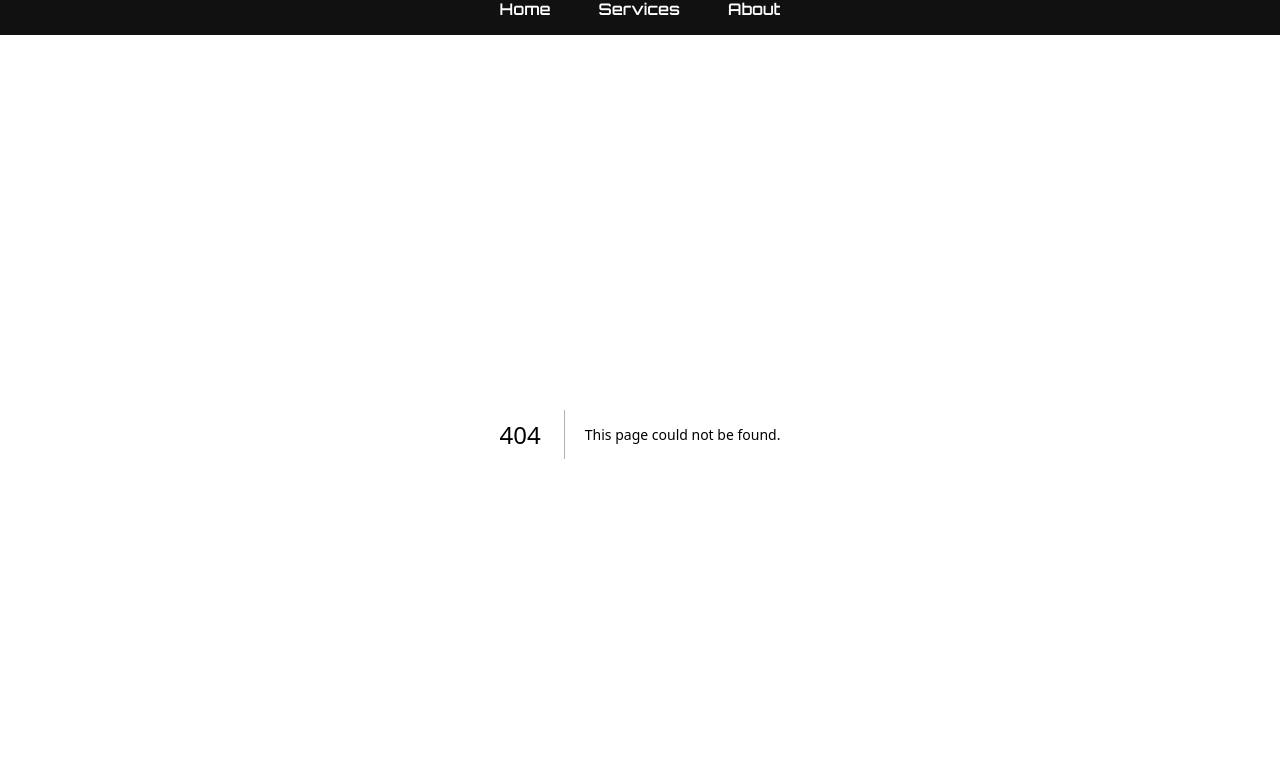
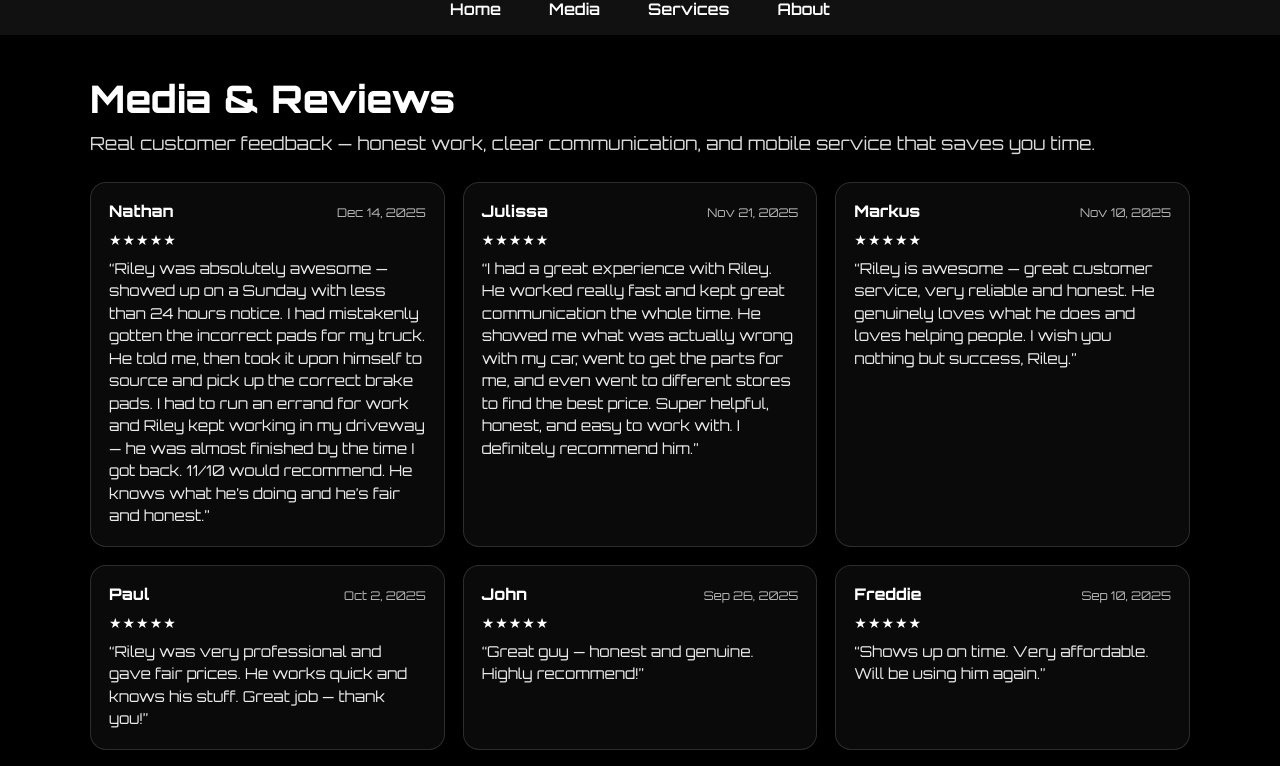
Before and after one commit to rileyjayala41/pitstop-next, a Next.js app: page /reviews in a window 1280 px wide. Before the commit this address had no page. Shown: the part 553-1319 px from the top of the page. Built offline with nearby package versions, Linux system fonts and the light colour scheme.

Commit message:
Add reviews route page

```diff
--- /dev/null
+++ b/app/reviews/page.tsx
@@ -0,0 +1,142 @@
+export const metadata = {
+  title: "Media & Reviews | Pit Stop Automotive",
+  description:
+    "Real customer reviews for Pit Stop Automotive — mobile mechanic services you can trust.",
+};
+
+type Review = {
+  name: string;
+  date?: string;
+  rating?: number; // 1-5
+  text: string;
+};
+
+const REVIEWS: Review[] = [
+  {
+    name: "Nathan",
+    date: "Dec 14, 2025",
+    rating: 5,
+    text:
+      "Riley was absolutely awesome — showed up on a Sunday with less than 24 hours notice. I had mistakenly gotten the incorrect pads for my truck. He told me, then took it upon himself to source and pick up the correct brake pads. I had to run an errand for work and Riley kept working in my driveway — he was almost finished by the time I got back. 11/10 would recommend. He knows what he’s doing and he’s fair and honest.",
+  },
+  {
+    name: "Julissa",
+    date: "Nov 21, 2025",
+    rating: 5,
+    text:
+      "I had a great experience with Riley. He worked really fast and kept great communication the whole time. He showed me what was actually wrong with my car, went to get the parts for me, and even went to different stores to find the best price. Super helpful, honest, and easy to work with. I definitely recommend him.",
+  },
+  {
+    name: "Markus",
+    date: "Nov 10, 2025",
+    rating: 5,
+    text:
+      "Riley is awesome — great customer service, very reliable and honest. He genuinely loves what he does and loves helping people. I wish you nothing but success, Riley.",
+  },
+  {
+    name: "Paul",
+    date: "Oct 2, 2025",
+    rating: 5,
+    text:
+      "Riley was very professional and gave fair prices. He works quick and knows his stuff. Great job — thank you!",
+  },
+  {
+    name: "John",
+    date: "Sep 26, 2025",
+    rating: 5,
+    text: "Great guy — honest and genuine. Highly recommend!",
+  },
+  {
+    name: "Freddie",
+    date: "Sep 10, 2025",
+    rating: 5,
+    text: "Shows up on time. Very affordable. Will be using him again.",
+  },
+  {
+    name: "Scott",
+    date: "Sep 7, 2025",
+    rating: 5,
+    text:
+      "Riley arrived and started on the job quickly, replacing front brakes, rotors, and pads. I’ve done this on most of my cars for years, but I’ve been tight on time. It was great because I learned something new watching him — his awareness of all the systems on newer cars and the steps needed to replace parts. Putting the car into maintenance mode to ensure there are no problems… I would definitely use and recommend him again.",
+  },
+  {
+    name: "Junior",
+    date: "Aug 5, 2025",
+    rating: 5,
+    text:
+      "I was passing through ATX when my car died. I reached out pretty late in the day and he was very responsive and set up a time right then and there. He drove to my location, arrived on time, and performed 3 different repairs in under an hour. He definitely saved me from a bad road trip. Pricing was unbeatable and overall he’s a cool guy. 100% recommend if you need a mobile mechanic or repairs in general.",
+  },
+];
+
+function Stars({ rating = 5 }: { rating?: number }) {
+  const full = Math.max(0, Math.min(5, Math.floor(rating)));
+  return (
+    <div aria-label={`${full} out of 5 stars`} style={{ letterSpacing: 1 }}>
+      {"★★★★★".slice(0, full)}
+      <span style={{ opacity: 0.25 }}>{"★★★★★".slice(full)}</span>
+    </div>
+  );
+}
+
+export default function ReviewsPage() {
+  return (
+    <main style={{ maxWidth: 1100, margin: "0 auto", padding: "40px 20px" }}>
+      <section style={{ marginBottom: 28 }}>
+        <h1 style={{ fontSize: 38, fontWeight: 900, margin: 0 }}>
+          Media & Reviews
+        </h1>
+        <p style={{ marginTop: 10, fontSize: 18, opacity: 0.85 }}>
+          Real customer feedback — honest work, clear communication, and mobile
+          service that saves you time.
+        </p>
+      </section>
+
+      <section style={{ marginTop: 10 }}>
+        <div
+          style={{
+            display: "grid",
+            gridTemplateColumns: "repeat(auto-fit, minmax(280px, 1fr))",
+            gap: 18,
+          }}
+        >
+          {REVIEWS.map((r, i) => (
+            <article
+              key={`${r.name}-${i}`}
+              style={{
+                border: "1px solid rgba(255,255,255,0.14)",
+                borderRadius: 16,
+                padding: 18,
+                background: "rgba(255,255,255,0.04)",
+              }}
+            >
+              <div
+                style={{
+                  display: "flex",
+                  alignItems: "baseline",
+                  justifyContent: "space-between",
+                  gap: 10,
+                  marginBottom: 10,
+                }}
+              >
+                <div style={{ fontWeight: 900, fontSize: 16 }}>{r.name}</div>
+                <div style={{ opacity: 0.7, fontSize: 12 }}>{r.date ?? ""}</div>
+              </div>
+
+              <div style={{ marginBottom: 10, fontSize: 14 }}>
+                <Stars rating={r.rating} />
+              </div>
+
+              <p style={{ margin: 0, fontSize: 15, lineHeight: 1.5, opacity: 0.92 }}>
+                “{r.text}”
+              </p>
+            </article>
+          ))}
+        </div>
+
+        <p style={{ marginTop: 18, opacity: 0.65, fontSize: 12 }}>
+          Note: Review text is lightly cleaned for readability (spelling/spacing only).
+        </p>
+      </section>
+    </main>
+  );
+}
--- a/components/SiteHeader.tsx
+++ b/components/SiteHeader.tsx
@@ -17,6 +17,7 @@ export default function SiteHeader() {
 
       <nav aria-label="Main navigation">
         <Link href="/">Home</Link>
+	<Link href="/reviews">Media</Link>
         <Link href="/services">Services</Link>
         <Link href="/about">About</Link>
       </nav>
```
Also changed, not shown: app/admin-access/page.tsx (+45 -16 lines), app/admin/layout.tsx (+32 -85 lines), public/media/PIT STOP AUTOMOTIVE.png (added).
